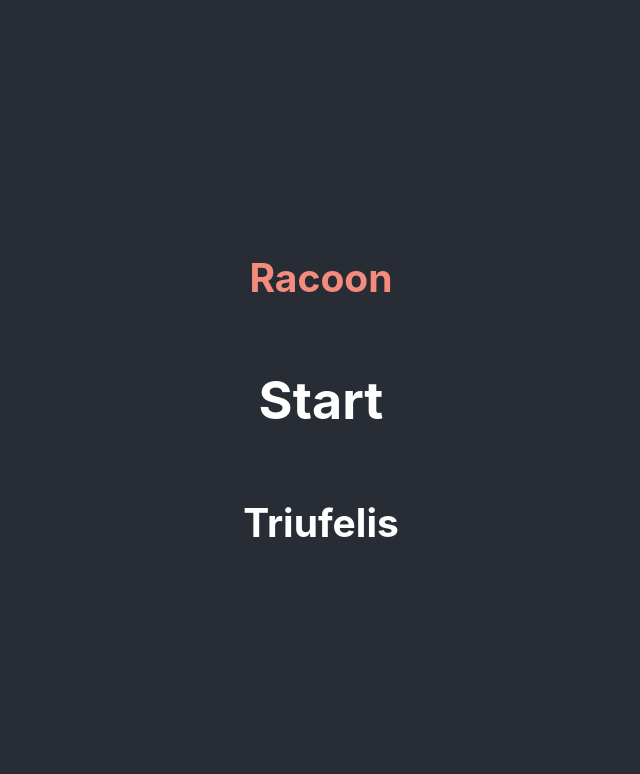
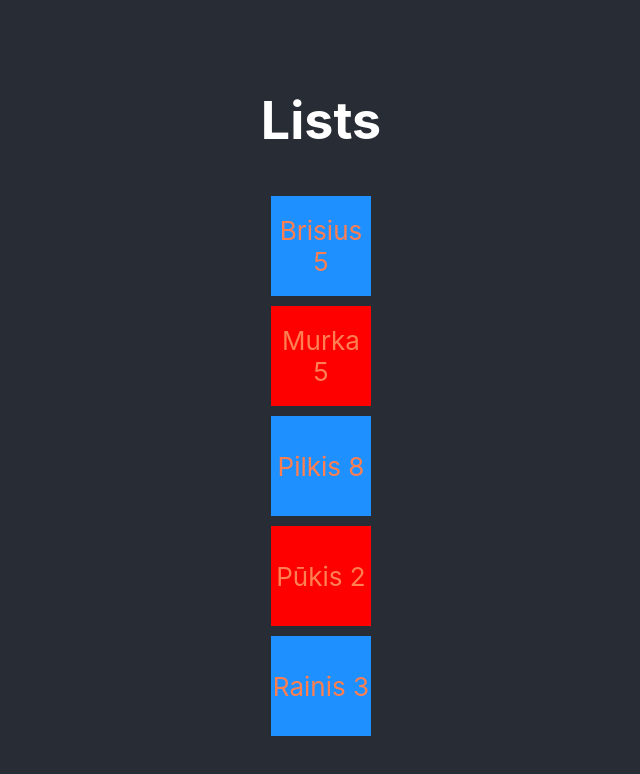
Before and after one commit to simonasablinaite/React, a React (Create React App) app: page / in a window 1280 px wide. Shown: the top 774 px of the page, without its empty margins (319-959 px from the left). Built offline with nearby package versions, Linux system fonts and the light colour scheme.

Commit message:
Exercises with react

```diff
--- a/src/App.css
+++ b/src/App.css
@@ -45,3 +45,21 @@
 .cat {
   letter-spacing: 10px;
 }
+
+.conteiner {
+  display: flex;
+  justify-content: center;
+  align-items: center;
+  flex-wrap: wrap;
+}
+
+.container > div {
+  width: 100px;
+  height: 100px;
+  display: flex;
+  justify-content: center;
+  align-items: center;
+  background-color: skyblue;
+  color: coral;
+  margin: 10px;
+}
--- a/src/App.jsx
+++ b/src/App.jsx
@@ -1,17 +1,32 @@
 import "./App.css";
-import Cat from "./Components/003/Cat";
-import Racoon from "./Components/003/Racoon";
-// import Dog from "./Components/003/Dog";
+import Cat from "./Components/004/Cat";
+
+const cats = [
+  { id: 1, weight: 5, name: "Murka" },
+  { id: 2, weight: 8, name: "Pilkis" },
+  { id: 3, weight: 2, name: "Pūkis" },
+  { id: 4, weight: 3, name: "Rainis" },
+  { id: 5, weight: 5, name: "Brisius" },
+];
 
 function App() {
   return (
     <div className="App">
       <header className="App-header">
-        <Racoon></Racoon>
-        {/* <Dog></Dog> */}
-        <h1>Start</h1>
-        {/* <Dog></Dog> */}
-        <Cat />
+        <h1>Lists</h1>
+        <div className="container">
+          {[...cats]
+            .sort((a, b) => a.name.localeCompare(b.name))
+            .map((cat, i) => (
+              <Cat i={i} key={cat.id} cat={cat} />
+            ))}
+        </div>
+
+        {/* <div className="container">
+          <Cat catName="Pilkis" weight="8 kg." />
+          <Cat catName="Garfildas" weight="12 kg." />
+          <Cat catName="Bone" weight="15 kg." />
+        </div> */}
       </header>
     </div>
   );
--- /dev/null
+++ b/src/Components/004/Cat.jsx
@@ -0,0 +1,8 @@
+function Cat({ cat, i }) {
+  return (
+    <div style={{ backgroundColor: i % 2 ? "red" : "dodgerBlue" }}>
+      {cat.name} {cat.weight}
+    </div>
+  );
+}
+export default Cat;
```
Also changed, not shown: src/003.jsx (added, +20 -0 lines).
